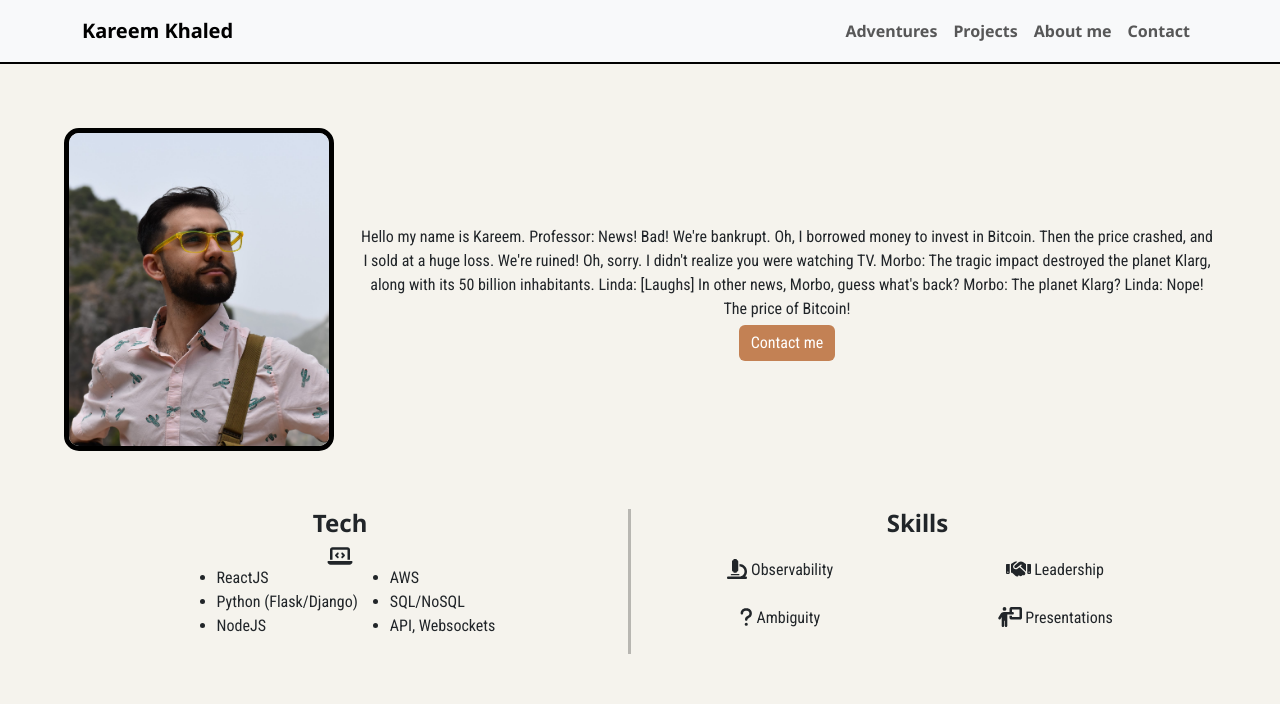
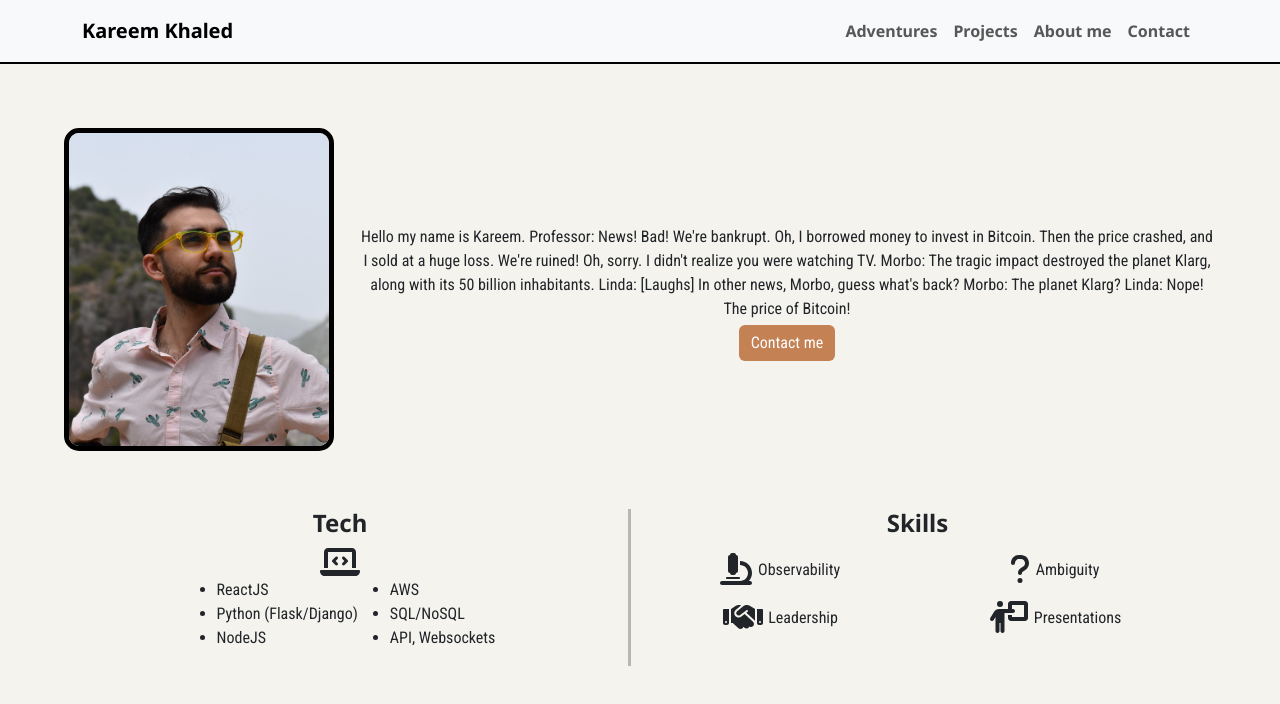
Before and after one commit to CSG55/kareem-portfolio, a React (Create React App) app in the folder kareem-portfolio/: page /about-me in a window 1280 px wide. Shown: the top 704 px of the page. Built offline with nearby package versions, Linux system fonts and the light colour scheme.

Commit message:
icon size increased, project data updates

```diff
--- a/kareem-portfolio/src/components/Skills/SkillsDashboard.js
+++ b/kareem-portfolio/src/components/Skills/SkillsDashboard.js
@@ -32,7 +32,7 @@ function SkillsDashboard() {
                 <Col className={'skills-column'} sm={6} md={6} lg={6}>
                     <div className={"skills-header-row"}>
                         <h4>Tech</h4>
-                        <FontAwesomeIcon icon={faLaptopCode} size={"lg"}/>
+                        <FontAwesomeIcon icon={faLaptopCode} size={"2xl"}/>
                         <div className={'skills-list-container'}>
                             <ul className={'skills-list'}>
                                 <li>ReactJS</li>
@@ -53,12 +53,12 @@ function SkillsDashboard() {
                         <h4>Skills</h4>
                         <div className={'skills-list-container'}>
                             <div className={'soft-skill-col'}>
-                                <div><FontAwesomeIcon icon={faMicroscope} size={"lg"}/> Observability </div>
-                                <div><FontAwesomeIcon icon={faQuestion} size={"lg"}/> Ambiguity </div>
+                                <div><FontAwesomeIcon icon={faMicroscope} size={"2xl"}/> Observability </div>
+                                <div><FontAwesomeIcon icon={faHandshake} size={"2xl"}/> Leadership </div>
                             </div>
                             <div className={'soft-skill-col'}>
-                                <div><FontAwesomeIcon icon={faHandshake} size={"lg"}/> Leadership </div>
-                                <div><FontAwesomeIcon icon={faPersonChalkboard} size={"lg"}/> Presentations </div>
+                                <div><FontAwesomeIcon icon={faQuestion} size={"2xl"}/> Ambiguity </div>
+                                <div><FontAwesomeIcon icon={faPersonChalkboard} size={"2xl"}/> Presentations </div>
                             </div>
                         </div>
                     </div>
--- a/kareem-portfolio/src/projectData.js
+++ b/kareem-portfolio/src/projectData.js
@@ -7,7 +7,7 @@ const projectData = [
         logo: '/images/projects/sidekick/logo-sidekick.svg',
         image: '/images/projects/sidekick/SK-promo.png',
         mission:'To create an inclusive learning environment.',
-        role: 'Full Stack Developer',
+        role: 'Lead Full Stack Developer',
         stack: 'ReactJS, Python (Flask), NodeJS, PostgreSQL, AWS.',
         date:'2021-2023',
         description:
@@ -39,7 +39,7 @@ const projectData = [
         logo: '/images/projects/ethics-bowl/NHSEBOne_Seal.png',
         image: '/images/projects/ethics-bowl/live-match.webp',
         mission:'Rescue a national extracurricular event in the pandemic.',
-        role: 'Full Stack Developer',
+        role: 'Lead Full Stack Developer',
         stack:'ReactJS, Python (Flask), PostgreSQL, AWS.',
         date:'2020-2023',
         description:
--- a/kareem-portfolio/src/styles/skills.scss
+++ b/kareem-portfolio/src/styles/skills.scss
@@ -65,6 +65,9 @@
         flex-direction: column;
         align-items: center;
       }
+      & svg {
+        margin-right: 2px;
+      }
     }
   }
 
```
